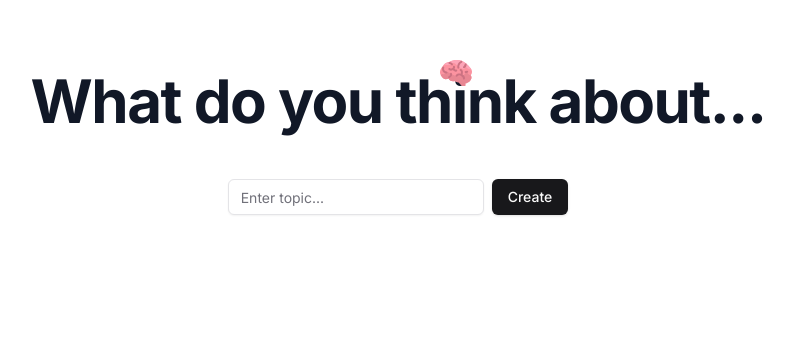
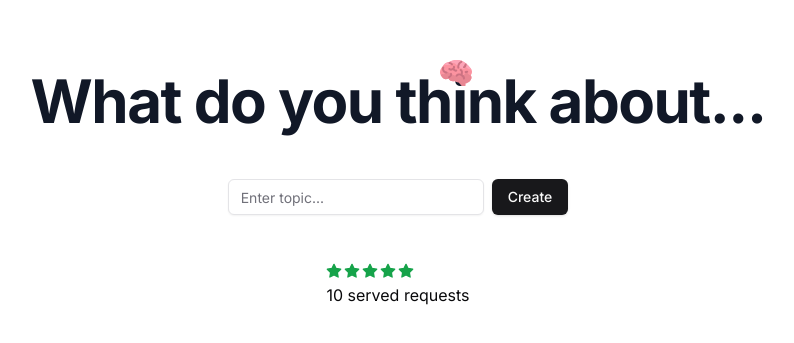
Before and after one commit to invalid04/votescale, a Next.js app in the folder client/: page / in a window 1280 px wide. Shown: the part 137-480 px from the top of the page, without its empty margins (242-1036 px from the left). Built offline with nearby package versions, Linux system fonts and the light colour scheme.

Commit message:
landing page star element

```diff
--- a/client/package.json
+++ b/client/package.json
@@ -14,6 +14,7 @@
     "@radix-ui/react-slot": "^1.0.2",
     "class-variance-authority": "^0.7.0",
     "clsx": "^2.1.1",
+    "lucide-react": "^0.390.0",
     "next": "14.2.3",
     "react": "^18",
     "react-dom": "^18",
--- a/client/src/app/page.tsx
+++ b/client/src/app/page.tsx
@@ -1,6 +1,7 @@
 import { Icons } from "@/components/Icons";
 import MaxWidthWrapper from "@/components/MaxWidthWrapper";
 import TopicCreator from "@/components/TopicCreator";
+import { Star } from "lucide-react";
 
 export default function Home() {
   return (
@@ -28,6 +29,26 @@ export default function Home() {
             </h1>
 
             <TopicCreator />
+
+            <div className='mt-12 flex flex-col sm:flex-row items-center sm:items-start gap-5'>
+              <div className='flex flex-col gap-1 justify-between items-center sm:items-start'>
+                <div className='flex gap-0.5'>
+                  <Star className='h-4 w-4 text-green-600 fill-green-600' />
+                  <Star className='h-4 w-4 text-green-600 fill-green-600' />
+                  <Star className='h-4 w-4 text-green-600 fill-green-600' />
+                  <Star className='h-4 w-4 text-green-600 fill-green-600' />
+                  <Star className='h-4 w-4 text-green-600 fill-green-600' />
+                </div>
+
+                <p>
+                  <span className='font-semibol'>
+                    10
+                  </span>{" "}
+                  served requests
+                </p>
+              </div>
+            </div>
+
           </div>
         </div>
       </MaxWidthWrapper>
```
Also changed, not shown: 1 other file (tests, documents, lock files or other folders).
